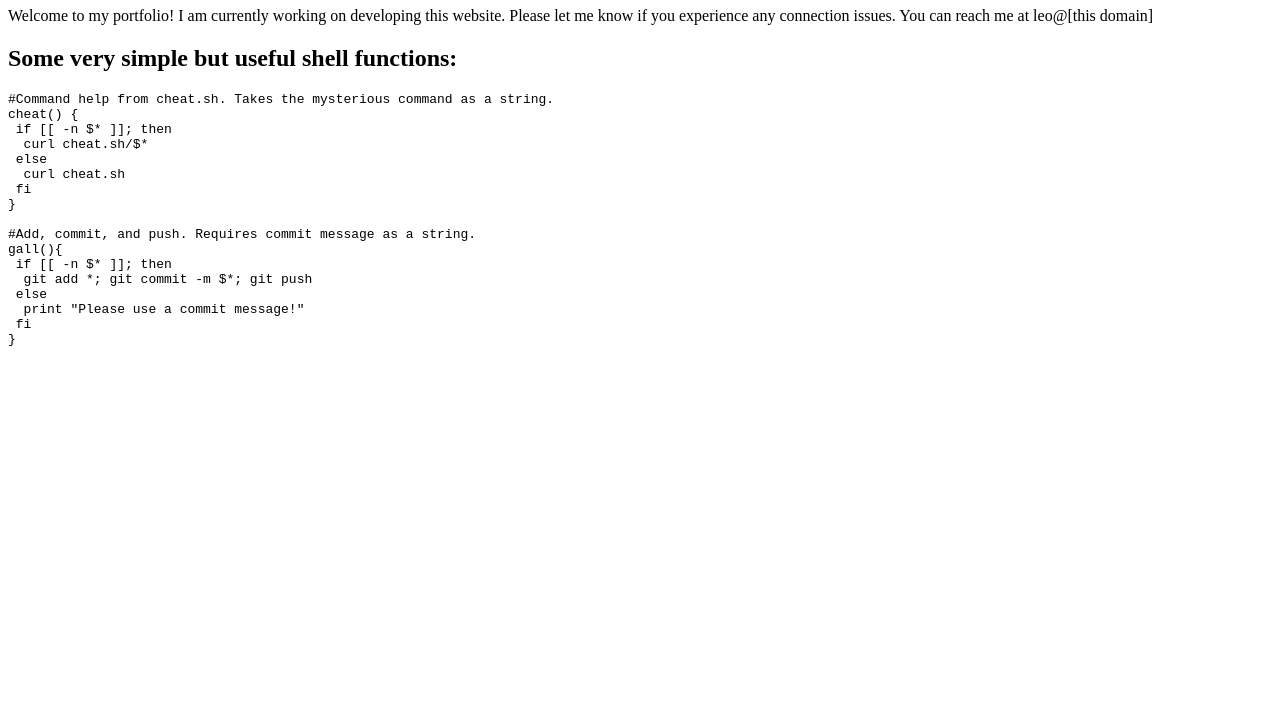
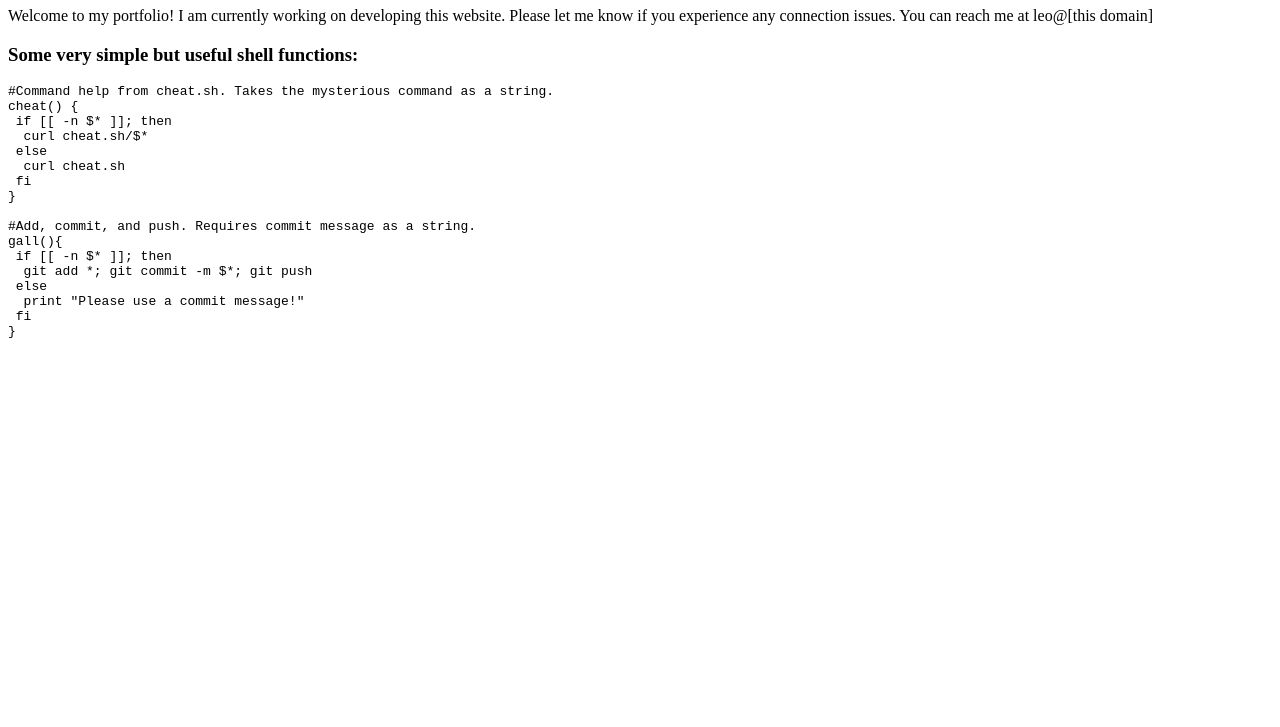
Before and after one commit to Lbenitez60/lbenitez60.github.io, a plain HTML site: page index.html in a window 1280 px wide. Shown: the part 73-800 px from the top of the page. Drawn offline with Linux system fonts and the light colour scheme.

Commit message:
h2 to h3

```diff
--- a/index.html
+++ b/index.html
@@ -6,7 +6,7 @@
 <body>
 <h1>Leonardo Benitez's Portfolio</h1>
 <p>Welcome to my portfolio! I am currently working on developing this website. Please let me know if you experience any connection issues. You can reach me at leo@[this domain]</p>
-<h2>Some very simple but useful shell functions:</h2>
+<h3>Some very simple but useful shell functions:</h3>
 <p><code><pre>#Command help from cheat.sh. Takes the mysterious command as a string.
 cheat() {
  if [[ -n $* ]]; then
```
